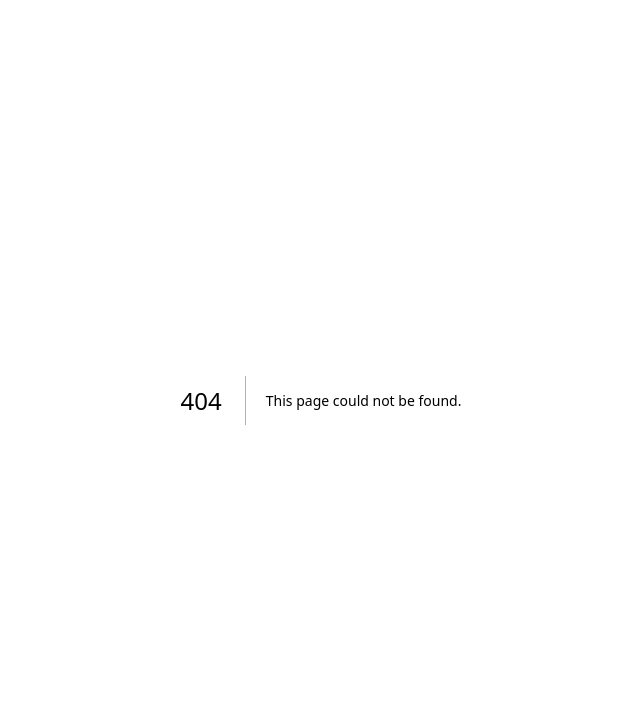
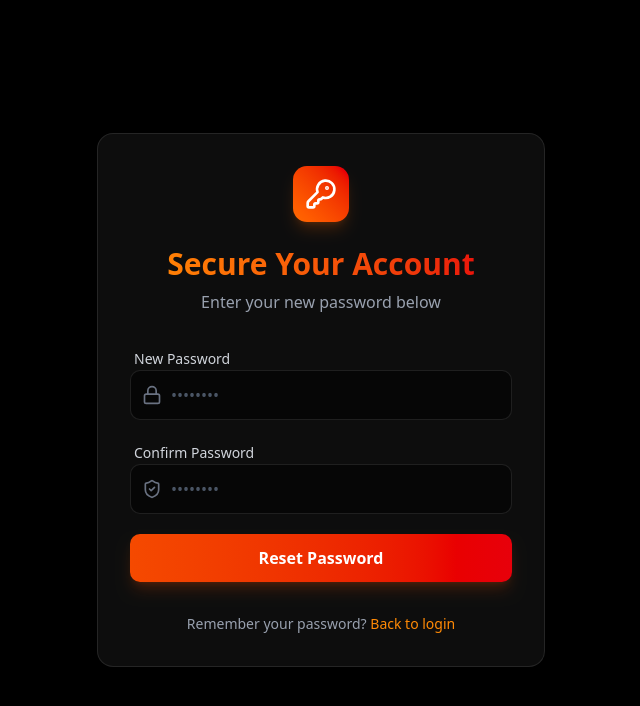
Before and after one commit to ABDULAAQILKHAN/SOLUTIONS-WITH-AAQIL, a Next.js app: page /forgot-password/reset in a window 1280 px wide. Before the commit this address had no page. Shown: the top 706 px of the page, without its empty margins (319-959 px from the left). Built offline with nearby package versions, Linux system fonts and the light colour scheme; no server answers.

Commit message:
Implemented auth rotation support

```diff
--- a/app/forgot-password/page.tsx
+++ b/app/forgot-password/page.tsx
@@ -26,8 +26,12 @@ function ForgotPasswordContent() {
     setError(null)
     setSuccess(false)
 
+    const resetUrl = fromKey
+      ? `${location.origin}/forgot-password/reset?from=${fromKey}`
+      : `${location.origin}/forgot-password/reset`
+
     const { error } = await supabase.auth.resetPasswordForEmail(email, {
-      redirectTo: `${location.origin}/auth/callback?next=/profile/reset-password`,
+      redirectTo: resetUrl,
     })
 
     if (error) {
--- /dev/null
+++ b/app/forgot-password/reset/page.tsx
@@ -0,0 +1,207 @@
+'use client';
+
+import React, { useState, Suspense } from 'react';
+import { useRouter, useSearchParams } from 'next/navigation';
+import Link from 'next/link';
+import { createClient } from '@/lib/supabase/client';
+import { motion } from 'framer-motion';
+import { KeyRound, Lock, Loader2, CheckCircle2, ShieldCheck, ExternalLink } from 'lucide-react';
+import { PROJECT_ORIGINS } from '@/lib/constants';
+
+function ResetPasswordContent() {
+  const [newPassword, setNewPassword] = useState('');
+  const [confirmPassword, setConfirmPassword] = useState('');
+  const [error, setError] = useState<string | null>(null);
+  const [success, setSuccess] = useState(false);
+  const [loading, setLoading] = useState(false);
+  const router = useRouter();
+  const searchParams = useSearchParams();
+  const supabase = createClient();
+
+  const fromKey = searchParams.get('from')?.toLowerCase() || null;
+  const originProject = fromKey && PROJECT_ORIGINS[fromKey] ? PROJECT_ORIGINS[fromKey] : null;
+
+  const handlePasswordReset = async (e: React.FormEvent) => {
+    e.preventDefault();
+    setLoading(true);
+    setError(null);
+    setSuccess(false);
+
+    if (newPassword !== confirmPassword) {
+      setError('Passwords do not match');
+      setLoading(false);
+      return;
+    }
+
+    const hasUpperCase = /[A-Z]/.test(newPassword);
+    const hasLowerCase = /[a-z]/.test(newPassword);
+    const hasNumber = /\d/.test(newPassword);
+    const hasSpecialChar = /[!@#$%^&*(),.?":{}|<>]/.test(newPassword);
+    const isLengthValid = newPassword.length >= 8;
+
+    if (!(hasUpperCase && hasLowerCase && hasNumber && hasSpecialChar && isLengthValid)) {
+      setError('Password must be at least 8 characters long and include an uppercase letter, lowercase letter, number, and special character.');
+      setLoading(false);
+      return;
+    }
+
+    const { error: updateError } = await supabase.auth.updateUser({
+      password: newPassword,
+    });
+
+    if (updateError) {
+      setError(updateError.message);
+    } else {
+      setSuccess(true);
+      setTimeout(() => {
+        if (originProject) {
+          window.location.href = originProject.returnUrl;
+        } else {
+          router.push('/login');
+        }
+      }, 2000);
+    }
+
+    setLoading(false);
+  };
+
+  return (
+    <div className="min-h-screen bg-black text-white flex items-center justify-center p-4 relative overflow-hidden">
+      <div className="absolute inset-0 bg-[radial-gradient(ellipse_at_center,_var(--tw-gradient-stops))] from-blue-900/20 via-black to-black z-0 pointer-events-none" />
+
+      <motion.div
+        initial={{ opacity: 0, y: 20 }}
+        animate={{ opacity: 1, y: 0 }}
+        transition={{ duration: 0.5 }}
+        className="w-full max-w-md bg-white/5 backdrop-blur-xl border border-white/10 p-8 rounded-2xl shadow-2xl z-10"
+      >
+        <div className="flex justify-center mb-6">
+          <div className="bg-gradient-to-tr from-orange-500 to-red-600 p-3 rounded-xl shadow-lg shadow-orange-500/20">
+            <KeyRound className="w-8 h-8 text-white" />
+          </div>
+        </div>
+
+        <h2 className="text-3xl font-bold text-center mb-2 bg-clip-text text-transparent bg-gradient-to-r from-orange-400 to-red-600">
+          Secure Your Account
+        </h2>
+        <p className="text-gray-400 text-center mb-8">
+          {originProject
+            ? <>Set a new password to continue to <span className="text-white font-medium">{originProject.name}</span></>
+            : 'Enter your new password below'
+          }
+        </p>
+
+        {error && (
+          <motion.div
+            initial={{ opacity: 0, height: 0 }}
+            animate={{ opacity: 1, height: 'auto' }}
+            className="bg-red-500/10 border border-red-500/50 text-red-200 px-4 py-3 rounded-lg mb-6 text-sm flex items-start"
+          >
+            <span className="mr-2 mt-0.5">⚠️</span>
+            <span>{error}</span>
+          </motion.div>
+        )}
+
+        {success && (
+          <motion.div
+            initial={{ opacity: 0, height: 0 }}
+            animate={{ opacity: 1, height: 'auto' }}
+            className="bg-green-500/10 border border-green-500/50 text-green-200 px-4 py-3 rounded-lg mb-6 text-sm"
+          >
+            <div className="flex items-center mb-2">
+              <CheckCircle2 className="w-5 h-5 mr-2 text-green-400 shrink-0" />
+              <span>
+                Password reset successfully!{' '}
+                {originProject
+                  ? <>Redirecting you back to <span className="text-white font-medium">{originProject.name}</span>…</>
+                  : 'Redirecting to login…'
+                }
+              </span>
+            </div>
+            {originProject && (
+              <a
+                href={originProject.returnUrl}
+                className={`inline-flex items-center gap-2 mt-1 px-4 py-2 rounded-lg font-semibold text-sm text-white bg-gradient-to-r ${originProject.accentColor} ${originProject.accentColorTo} hover:opacity-90 transition-opacity`}
+              >
+                Go to {originProject.name} now <ExternalLink className="w-3.5 h-3.5" />
+              </a>
+            )}
+          </motion.div>
+        )}
+
+        <form onSubmit={handlePasswordReset} className="space-y-5">
+          <div className="space-y-2">
+            <label htmlFor="newPassword" className="text-sm font-medium text-gray-300 ml-1">
+              New Password
+            </label>
+            <div className="relative group">
+              <Lock className="absolute left-3 top-1/2 transform -translate-y-1/2 text-gray-500 group-focus-within:text-orange-400 transition-colors w-5 h-5" />
+              <input
+                type="password"
+                id="newPassword"
+                placeholder="••••••••"
+                value={newPassword}
+                onChange={(e) => setNewPassword(e.target.value)}
+                className="w-full bg-black/50 border border-white/10 rounded-lg py-3 pl-10 pr-4 text-white focus:outline-none focus:ring-2 focus:ring-orange-500/50 focus:border-orange-500/50 transition-all placeholder:text-gray-600"
+                required
+              />
+            </div>
+          </div>
+
+          <div className="space-y-2">
+            <label htmlFor="confirmPassword" className="text-sm font-medium text-gray-300 ml-1">
+              Confirm Password
+            </label>
+            <div className="relative group">
+              <ShieldCheck className="absolute left-3 top-1/2 transform -translate-y-1/2 text-gray-500 group-focus-within:text-orange-400 transition-colors w-5 h-5" />
+              <input
+                type="password"
+                id="confirmPassword"
+                placeholder="••••••••"
+                value={confirmPassword}
+                onChange={(e) => setConfirmPassword(e.target.value)}
+                className="w-full bg-black/50 border border-white/10 rounded-lg py-3 pl-10 pr-4 text-white focus:outline-none focus:ring-2 focus:ring-orange-500/50 focus:border-orange-500/50 transition-all placeholder:text-gray-600"
+                required
+              />
+            </div>
+          </div>
+
+          <button
+            type="submit"
+            disabled={loading || success}
+            className="w-full mt-2 bg-gradient-to-r from-orange-600 to-red-600 hover:from-orange-500 hover:to-red-500 text-white font-bold py-3 px-4 rounded-lg flex items-center justify-center transition-all transform hover:scale-[1.02] active:scale-[0.98] shadow-lg shadow-orange-600/20 disabled:opacity-70 disabled:cursor-not-allowed"
+          >
+            {loading ? (
+              <>
+                <Loader2 className="animate-spin mr-2 h-5 w-5" />
+                Resetting...
+              </>
+            ) : success ? (
+              'Success'
+            ) : (
+              'Reset Password'
+            )}
+          </button>
+        </form>
+
+        <div className="mt-8 text-center text-gray-400 text-sm">
+          Remember your password?{' '}
+          <Link
+            href={`/login${fromKey ? `?from=${fromKey}` : ''}`}
+            className="text-orange-400 hover:text-orange-300 font-medium transition-colors"
+          >
+            Back to login
+          </Link>
+        </div>
+      </motion.div>
+    </div>
+  );
+}
+
+export default function ResetPasswordPage() {
+  return (
+    <Suspense>
+      <ResetPasswordContent />
+    </Suspense>
+  );
+}
--- a/app/signup/page.tsx
+++ b/app/signup/page.tsx
@@ -52,7 +52,7 @@ function SignupContent() {
       email,
       password,
       options: {
-        emailRedirectTo: `${location.origin}/login`,
+        emailRedirectTo: `${location.origin}/auth/callback?next=/login&from=${fromKey}`,
         data: {
           full_name: fullName,
         },
```
